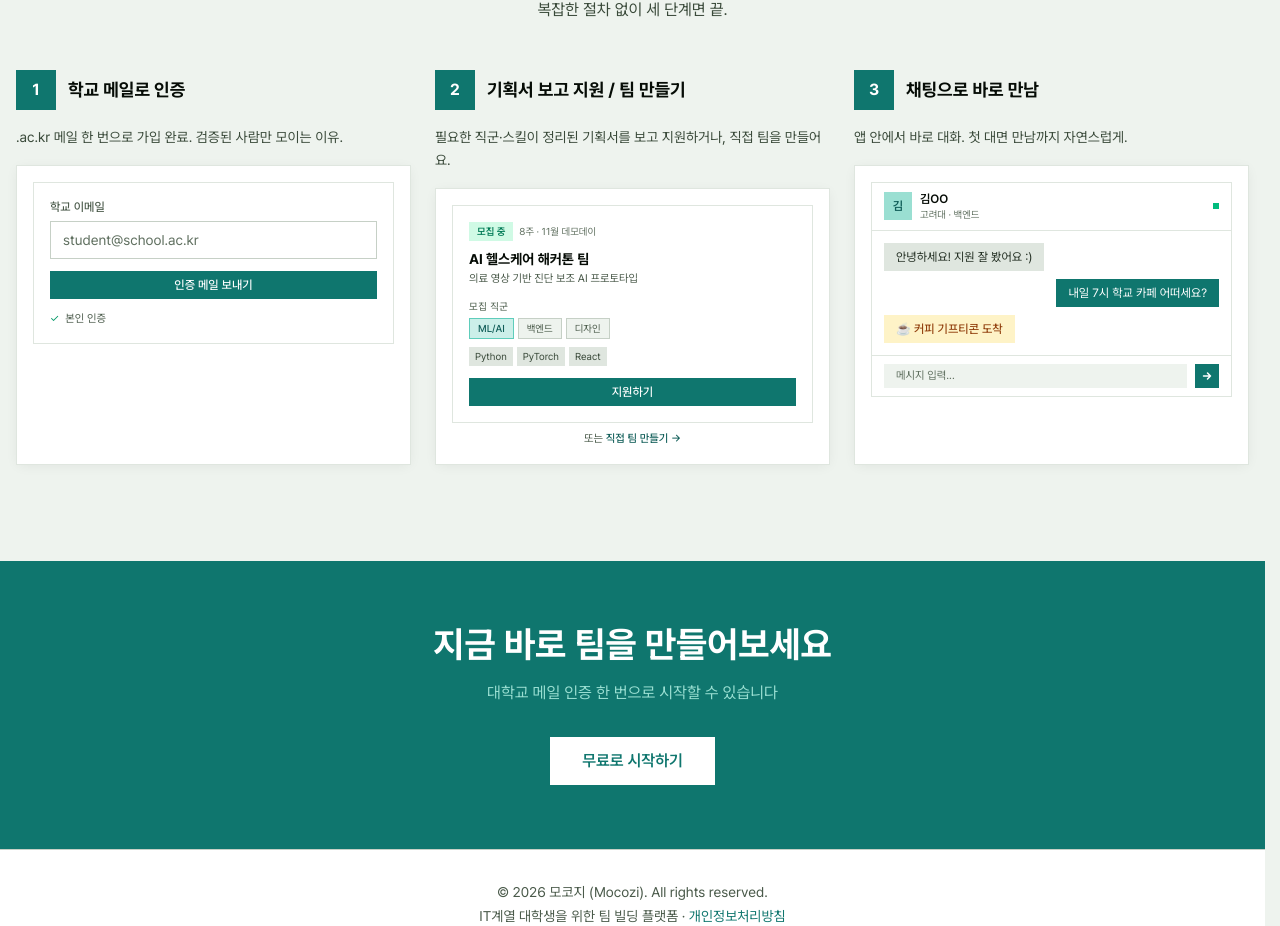
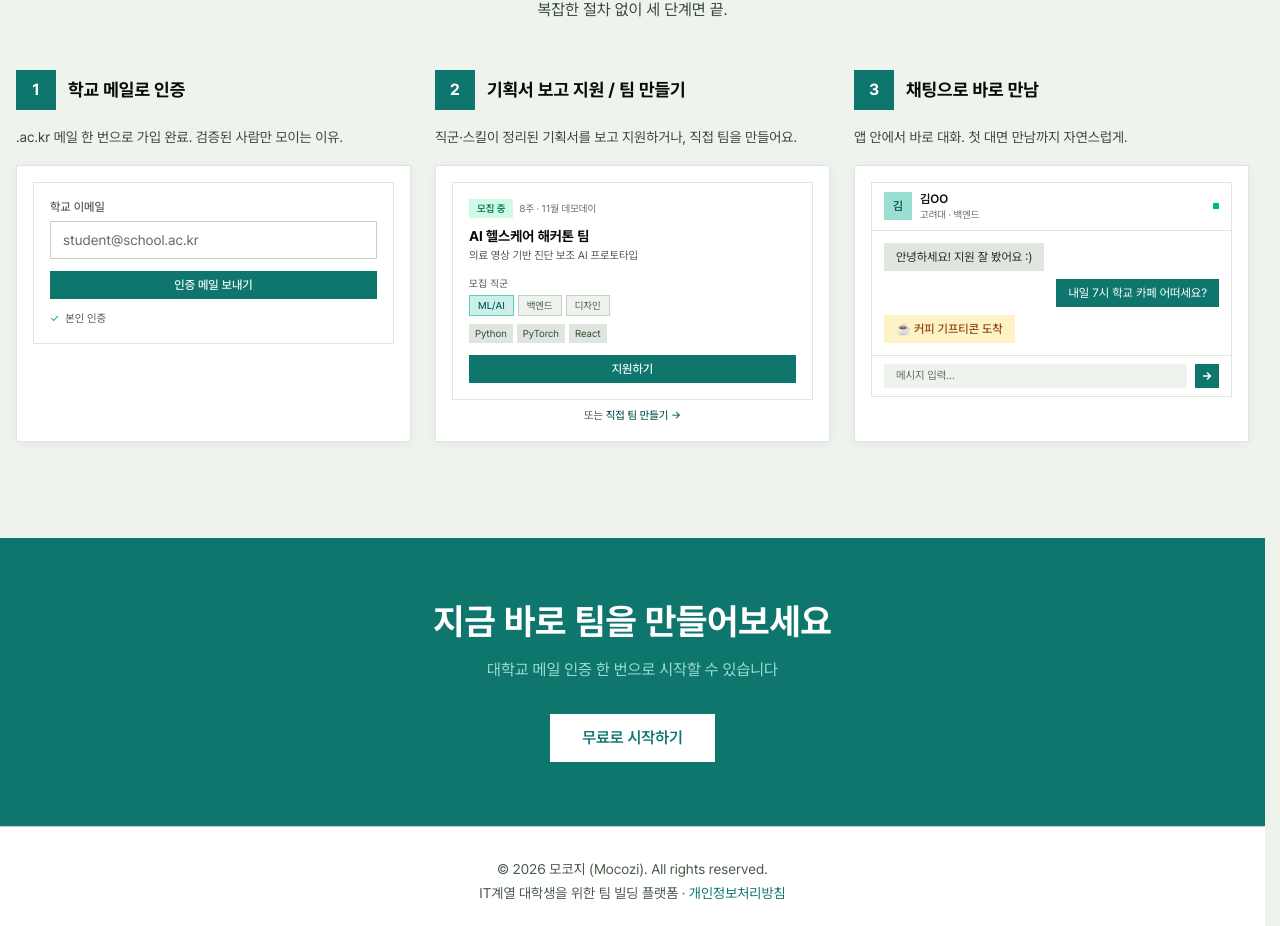
Before and after one commit to next-mocozi/mocozi, a Next.js app in the folder frontend/: page / in a window 1280 px wide. Shown: the part 2515-3441 px from the top of the page. Built offline with nearby package versions, Linux system fonts and the light colour scheme; no server answers.

Commit message:
글자수정

```diff
--- a/frontend/src/components/landing/HowItWorks.tsx
+++ b/frontend/src/components/landing/HowItWorks.tsx
@@ -26,7 +26,7 @@ export default function HowItWorks() {
           <Step
             n={2}
             title="기획서 보고 지원 / 팀 만들기"
-            caption="필요한 직군·스킬이 정리된 기획서를 보고 지원하거나, 직접 팀을 만들어요."
+            caption="직군·스킬이 정리된 기획서를 보고 지원하거나, 직접 팀을 만들어요."
           >
             <Step2Preview />
           </Step>
```
Also changed, not shown: 1 other file (tests, documents, lock files or other folders).
